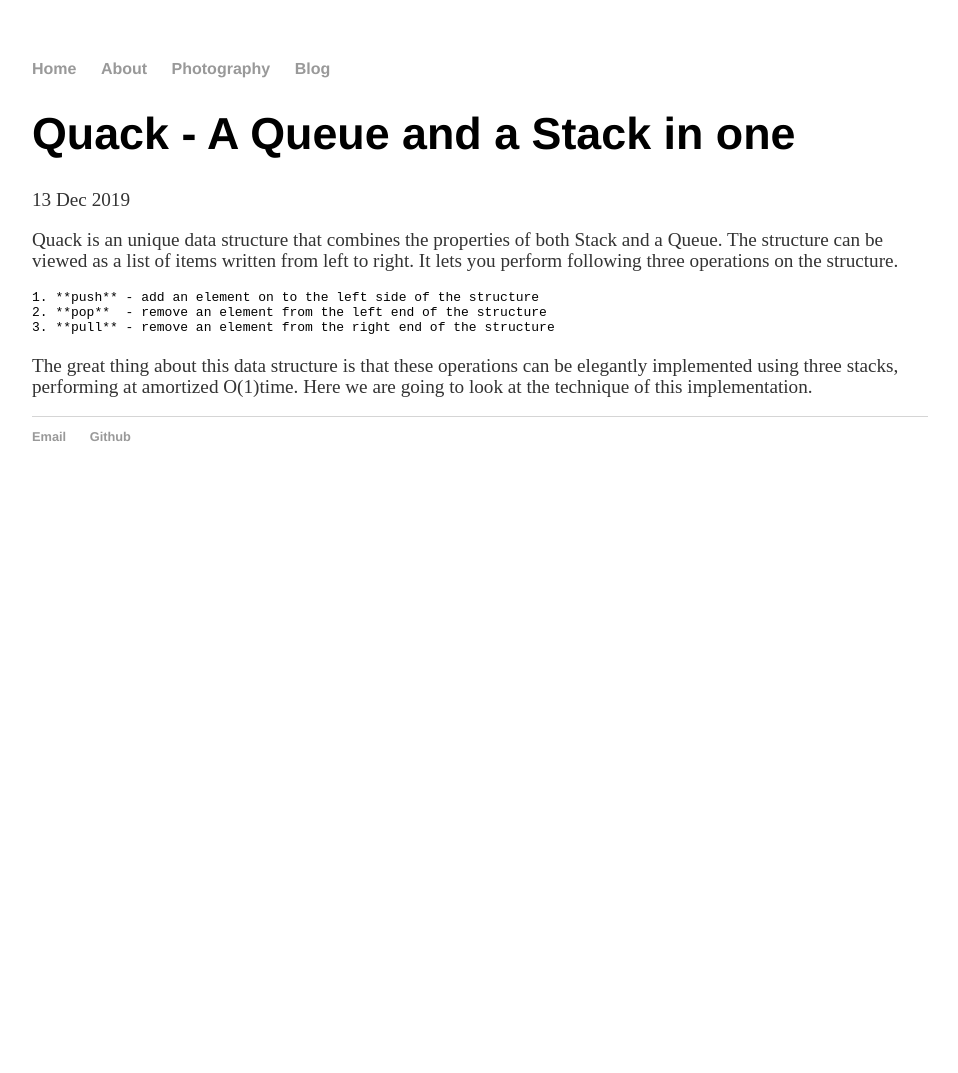
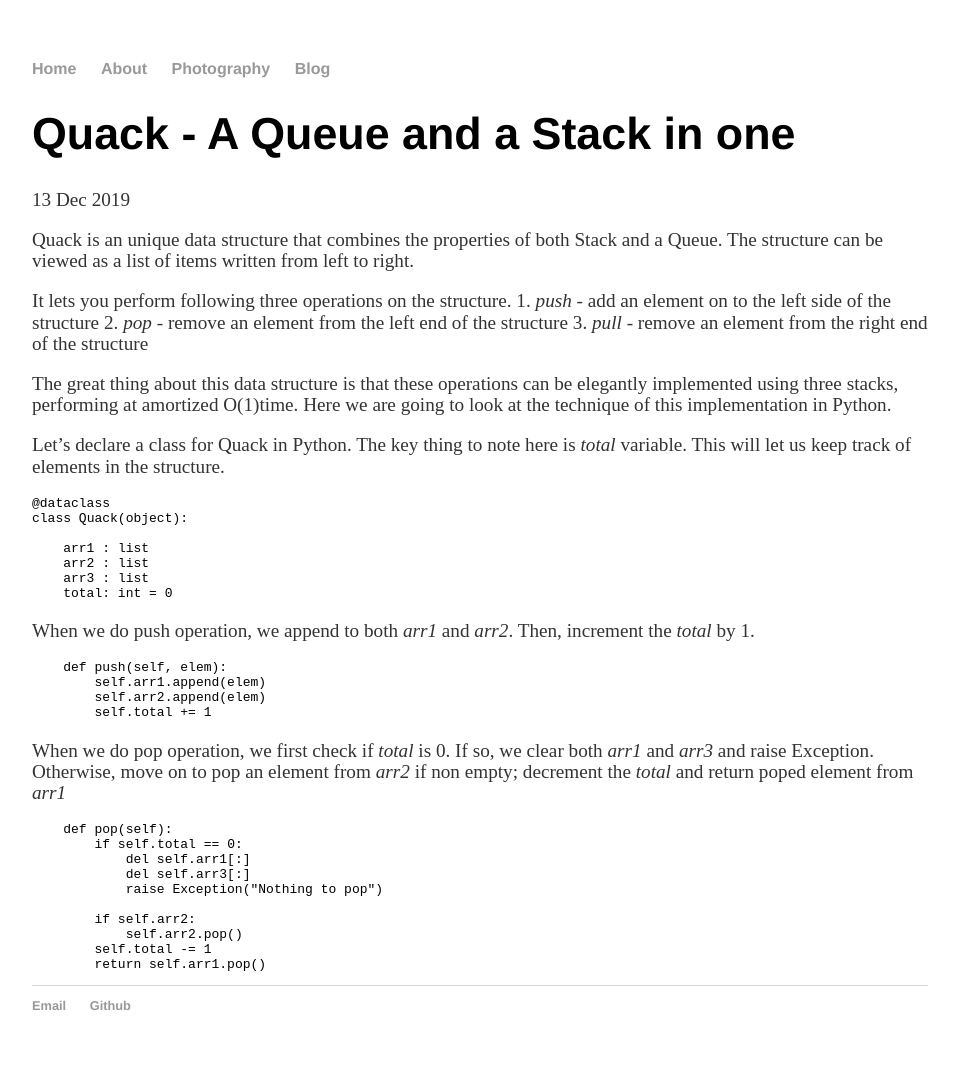
Before and after one commit to vivekgautham/vivekgautham.github.io, a Jekyll site: the page built from _posts/2019-12-13-quack-datastructure.md, in a window 1280 px wide. Shown: the whole page, without its empty margins (160-1118 px from the left). Built offline with Jekyll 4.4.1, drawn with Linux system fonts in a browser that asks for light colours; nearby versions of some CDN libraries; before the commit the page ends 900 px from its top, so only the background shows below that.

Commit message:
Adding more to Quack post...

````diff
--- a/_posts/2019-12-13-quack-datastructure.md
+++ b/_posts/2019-12-13-quack-datastructure.md
@@ -4,10 +4,48 @@ title: "Quack - A Queue and a Stack in one"
 date: 2019-12-13
 ---
 
-Quack is an unique data structure that combines the properties of both Stack and a Queue. The structure can be viewed as a list of items written from left to right. It lets you perform following three operations on the structure.
+Quack is an unique data structure that combines the properties of both Stack and a Queue. The structure can be viewed as a list of items written from left to right.
 
-    1. **push** - add an element on to the left side of the structure
-    2. **pop**  - remove an element from the left end of the structure
-    3. **pull** - remove an element from the right end of the structure
+It lets you perform following three operations on the structure.
+        1. *push* - add an element on to the left side of the structure
+        2. *pop*  - remove an element from the left end of the structure
+        3. *pull* - remove an element from the right end of the structure
 
-The great thing about this data structure is that these operations can be elegantly implemented using three stacks, performing at amortized O(1)time. Here we are going to look at the technique of this implementation.
+The great thing about this data structure is that these operations can be elegantly implemented using three stacks, performing at amortized O(1)time. Here we are going to look at the technique of this implementation in Python.
+
+Let's declare a class for Quack in Python. The key thing to note here is *total* variable. This will let us keep track of elements in the structure.
+
+```python
+@dataclass
+class Quack(object):
+
+    arr1 : list
+    arr2 : list
+    arr3 : list
+    total: int = 0
+```
+
+When we do push operation, we append to both *arr1* and *arr2*. Then, increment the *total* by 1.
+
+```python
+    def push(self, elem):
+        self.arr1.append(elem)
+        self.arr2.append(elem)
+        self.total += 1
+```
+
+When we do pop operation, we first check if *total* is 0. If so, we clear both *arr1* and *arr3* and raise Exception.
+Otherwise, move on to pop an element from *arr2* if non empty; decrement the *total* and return poped element from *arr1*
+
+```python
+    def pop(self):
+        if self.total == 0:
+            del self.arr1[:]
+            del self.arr3[:]
+            raise Exception("Nothing to pop")
+
+        if self.arr2:
+            self.arr2.pop()
+        self.total -= 1
+        return self.arr1.pop()
+```
````
